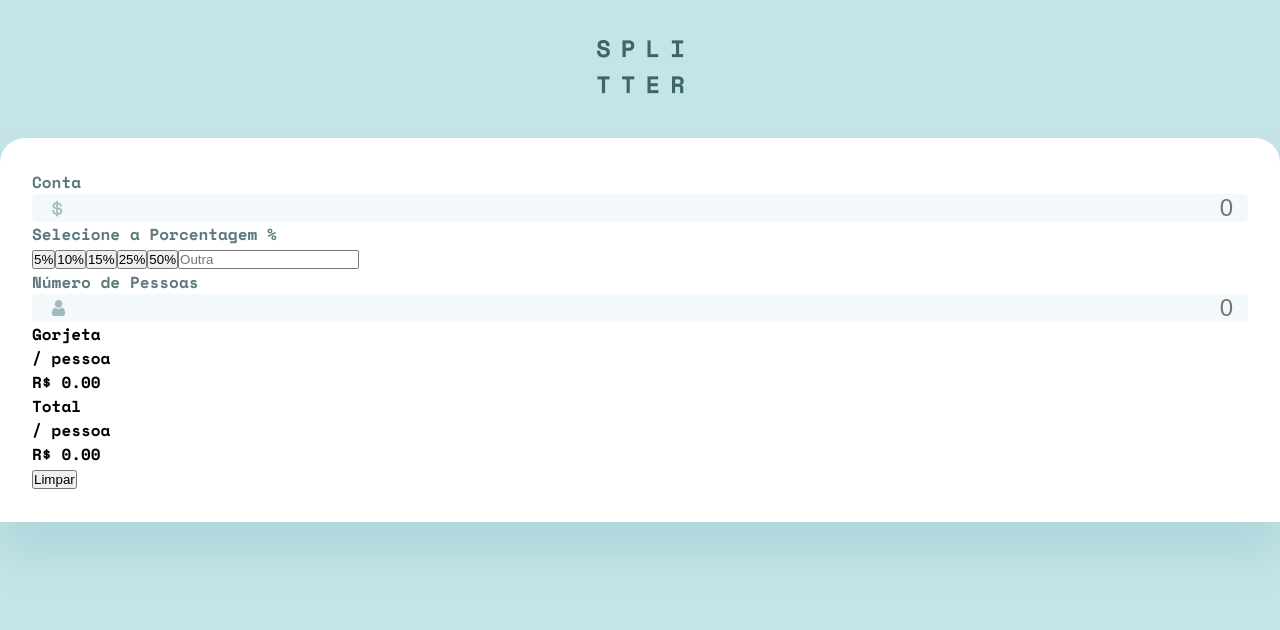
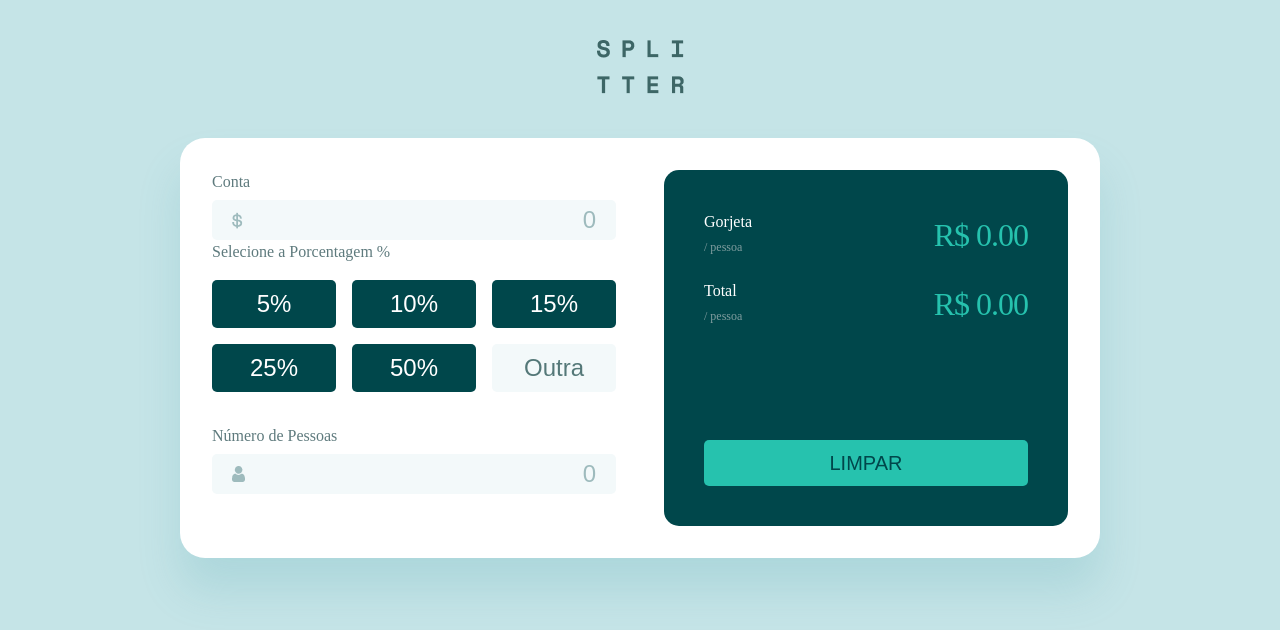
Before and after one commit to bsthaiss/aulas-react, a React (Vite) app in the folder calculadora-de-gorjeta/: page / in a window 1280 px wide. Shown: the top 630 px of the page. Built offline with nearby package versions, Linux system fonts and the light colour scheme.

Commit message:
Aula do dia 31/05

```diff
--- a/calculadora-de-gorjeta/src/components/Calculadora.css
+++ b/calculadora-de-gorjeta/src/components/Calculadora.css
@@ -1,24 +1,24 @@
 main {
-    background-color: #FFF;
-    border-radius: 25px 25px 0px 0px;
+    background-color: white;
+    border-radius: 25px 25px 0 0;
     box-shadow: 0px 32px 43px rgba(79, 166, 175, 0.200735);
-    padding: 2rem;
-    font-family: 'Space Mono', monospace;
+    padding: 32px;
 }
 
 label {
-    color: #5E7A7D;
+    color: #5e7a7d;
     line-height: 1.5rem;
-    margin-bottom: .375rem;
 }
 
 .input-box {
-    background-color: #F3F9FA;
+    background-color: #f3f9fa;
     border-radius: 5px;
-    padding-inline-start: 1.25rem;
+    padding: 0.375rem 1.25rem;
+    padding-inline: 20px;
     display: flex;
     align-items: center;
     justify-content: space-between;
+    margin-top: 0.375rem;
 }
 
 .input-box input {
@@ -26,7 +26,136 @@ label {
     background-color: transparent;
     text-align: right;
     font-size: 1.5rem;
+    font-weight: 100%;
+    outline: none;
+    color: #00474b;
+}
+
+.input-box input::placeholder {
+    color: #9ebbbd;
+}
+
+.bil,
+.tip-percentage,
+.people {
+    margin-bottom: 2rem;
+}
+
+.tip-percentage div {
+    display: grid;
+    grid-template-columns: repeat(2, 1fr);
+    gap: 1rem;
+    margin-top: 1rem;
+}
+
+#custom {
     width: 100%;
+    background: #f3f9fa;
+    color: #00474b;
+}
+
+#custom::placeholder {
+    color: #547878;
+}
+
+.tip-percentage input {
+    font-size: 1.5rem;
+    line-height: 2.25rem;
+    text-align: center;
+    padding: 0.375rem;
+    border: 0;
     outline: none;
-    color: #00474B;
+    border-radius: 5px;
 }
+
+.tip-percentage input[type=button] {
+    background: #00474b;
+    color: #fff;
+}
+
+.results {
+    background: #00474b;
+    padding: 1.5rem;
+    color: #fff;
+    border-radius: 15px;
+}
+
+.tip-amount,
+.total {
+    display: flex;
+    align-items: center;
+    justify-content: space-between;
+    margin-bottom: 1.25rem;
+}
+
+.tip-amount p:nth-of-type(1),
+.total p:nth-of-type(1) {
+    line-height: 1.5rem;
+}
+
+.results span {
+    font-size: 0.75rem;
+    color: #7f9d9f;
+}
+
+.tip-amount p:nth-of-type(2),
+.total p:nth-of-type(2) {
+    color: #26c2ae;
+    font-size: 2rem;
+    line-height: 3rem;
+    letter-spacing: -1px;
+}
+.results button {
+    width: 100%;
+    padding-block: 0.5rem;
+    border: 0;
+    background: #26c2ae;
+    border-radius: 5px;
+    font-size: 1.25rem;
+    line-height: 1.875rem;
+    color: #00474b;
+    text-transform: uppercase;
+}
+
+.input-box:has(input:hover),
+.input-box:has(input:focus),
+#custom:hover,
+#custom:focus {
+    outline: 2px solid #26c2ae;
+}
+
+input[type=number]::-webkit-inner-spin-button,
+input[type=number]::-webkit-outer-spin-button {
+    display: none;
+    margin: 0;
+}
+
+input[type=button]:hover,
+button:hover {
+    background: #9fe8df;
+    cursor: pointer;
+}
+
+input[type=button].selected {
+    background-color: #26c2ae;
+}
+
+@media(min-width: 950px){
+    main {
+        max-width: 57.5rem;
+        margin-inline: auto;
+        display: grid;
+        grid-template-columns: repeat(2, 1fr);
+        gap: 3rem;
+        border-radius: 25px;
+    }
+    .tip-percentage div {
+        grid-template-columns: repeat(3, 1fr);
+    }
+    .results {
+        display: flex;
+        flex-direction: column;
+        justify-content: space-between;
+        padding: 2.5rem;
+    }
+}
--- a/calculadora-de-gorjeta/src/components/Calculadora.jsx
+++ b/calculadora-de-gorjeta/src/components/Calculadora.jsx
@@ -1,56 +1,96 @@
-import Cifrao from '../images/cifrao.png'
-import Pessoa from '../images/pessoa.png'
-import './Calculadora.css'
+import { useState } from "react"
+import cifrao from "../images/cifrao.png"
+import pessoa from "../images/pessoa.png"
+import "./Calculadora.css"
 
-export function Calculadora() {
+export function Calculadora(){
+    const [conta, setConta] = useState(0)
+    const  [pessoas, setPessoas] = useState(0)
+    const [porcentagem, setPorcentagem] = useState(0)
+    let gorjeta = 0
+    let total = 0
+    function handleAlterarConta(event){
+        setConta(event.target.valueAsNumber)
+    }
+
+    function handleAlterarPessoas(event){
+        setPessoas(event.target.valueAsNumber)
+    }
+
+    function handleAlterarPorcentagem(event, numero){
+        if(event === "") {
+            setPorcentagem(numero)
+            return
+        }
+
+        setPorcentagem(event.target.valueAsNumber)
+    }
+
+    if(conta !== 0 && pessoas !== 0 && porcentagem !== 0){
+        gorjeta = conta * porcentagem / 100 / pessoas
+        total = conta / pessoas + gorjeta
+    }
+
+    function limpar (){
+        setConta(0)
+        setPessoas(0)
+        setPorcentagem(0)
+    }
+
     return (
+
         <main>
             <form action="">
                 <div className="bill">
                     <label htmlFor="bill">Conta</label>
-                </div>
-
-                <div className="input-box">
-                    <img src={Cifrao} alt="Imagem do Cifrão" />
-                    <input type="number" id="bill" placeholder="0"/>
-                </div>
-
-                <div className="tip-percentage">
-                    <label htmlFor="custom">Selecione a Porcentagem %</label>
-                    <div>
-                        <input type="button" value="5%" /><input type="button" value="10%" /><input type="button" value="15%" /><input type="button" value="25%" /><input type="button" value="50%" />
-                        <input type="number" id="custom" placeholder="Outra" />
+                    <div className="input-box">
+                        <img src={cifrao} alt="imagem do cifrão" onChange={handleAlterarConta} value={conta !== 0  && conta}/>
+                        <input type="number" id="bill" placeholder="0" />
                     </div>
                 </div>
+                <div className="tip-percentage">
+                    <label htmlFor="">Selecione a Porcentagem %</label>
+                    <div>
+                        <input type="button" value="5%" onClick={() => handleAlterarPorcentagem("", 5)} className={porcentagem == 5 ?"selected": ""}/>
 
+                        <input type="button" value="10%" onClick={() => handleAlterarPorcentagem("", 10)} className={porcentagem == 10 ?"selected": ""}/>
+
+                        <input type="button" value="15%" onClick={() => handleAlterarPorcentagem("", 15)} className={porcentagem == 15 ?"selected": ""}/>
+
+                        <input type="button" value="25%" onClick={() => handleAlterarPorcentagem("", 25)} className={porcentagem == 25 ?"selected": ""}/>
+
+                        <input type="button" value="50%" onClick={() => handleAlterarPorcentagem("", 50)} className={porcentagem == 50 ?"selected": ""}/>
+
+                        <input type="number" placeholder="Outra" id="custom" onChange={handleAlterarPorcentagem}  value={porcentagem !== 0 && porcentagem}/>
+                    </div>
+                </div>
                 <div className="people">
                     <label htmlFor="people-number">Número de Pessoas</label>
                     <div className="input-box">
-                        <img src={Pessoa} alt="Imagem da Pessoa" />
-                        <input type="number" id="people-number" placeholder="0" />
+                        <img src={pessoa} alt="imgagem de pessoas" />
+                        <input type="number" id="people-number" placeholder="0" onChange={handleAlterarPessoas} value={pessoas !== 0 && pessoas}/>
                     </div>
                 </div>
             </form>
             <section className="results">
+                <div>
                 <div className="tip-amount">
-                    <p>
-                        Gorjeta <br />
-                        <span>/ pessoa</span>
+                    <p>Gorjeta <br />
+                    <span>/ pessoa</span>
                     </p>
-                    <p>R$ 0.00</p>
+                    <p>R$ {gorjeta.toFixed(2)}</p>
                 </div>
-
                 <div className="total">
                     <p>
                         Total <br />
                         <span>/ pessoa</span>
                     </p>
-                    <p>R$ 0.00</p>
+                    <p>R$ {total.toFixed(2)}</p>
+                </div>
                 </div>
 
-                <button>Limpar</button>
-
+                <button onClick={limpar}>Limpar</button>
             </section>
         </main>
-    );
+    )
 }
```
